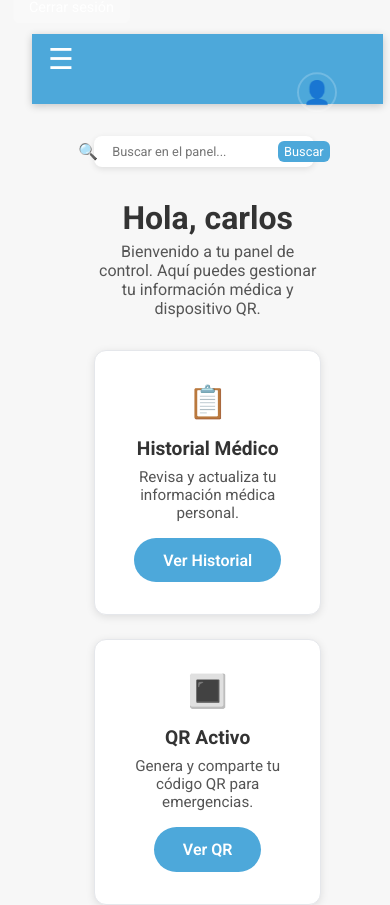
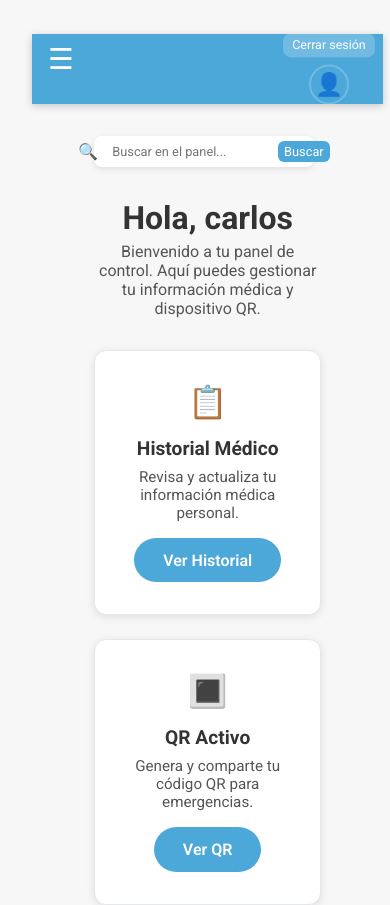
Before and after one commit to car1087/PROYECTO-RA-Z-frontend, a React (Vite) app: page /dashboard in a window 390 px wide. Shown: the top 905 px of the page. Built offline with nearby package versions, Linux system fonts and the light colour scheme; no server answers; sample sign-in values are in the browser's storage.

Commit message:
style: corregir posicion de cerrar sesion y separar del avatar en topbar

```diff
--- a/src/Dashboard.css
+++ b/src/Dashboard.css
@@ -1334,3 +1334,53 @@ body {
   object-fit: cover;
   border-radius: 50%;
 }
+
+/* ==============================
+   Ubicacion logout + avatar
+============================== */
+.topbar {
+  padding-right: 10rem;
+}
+
+.topbar .user-panel {
+  position: absolute;
+  top: 50%;
+  right: 0.9rem;
+  transform: translateY(-50%);
+  display: flex;
+  align-items: center;
+  gap: 0.75rem;
+  width: auto;
+}
+
+.topbar .logout {
+  position: static;
+  left: auto;
+  transform: none;
+  margin: 0;
+  padding: 0.38rem 0.85rem;
+  border-radius: 8px;
+  white-space: nowrap;
+}
+
+.topbar .user-avatar {
+  position: static;
+  transform: none;
+  margin: 0;
+}
+
+@media (max-width: 600px) {
+  .topbar {
+    padding-right: 6.7rem;
+  }
+
+  .topbar .user-panel {
+    right: 0.5rem;
+    gap: 0.45rem;
+  }
+
+  .topbar .logout {
+    padding: 0.28rem 0.6rem;
+    font-size: 0.78rem;
+  }
+}
```
